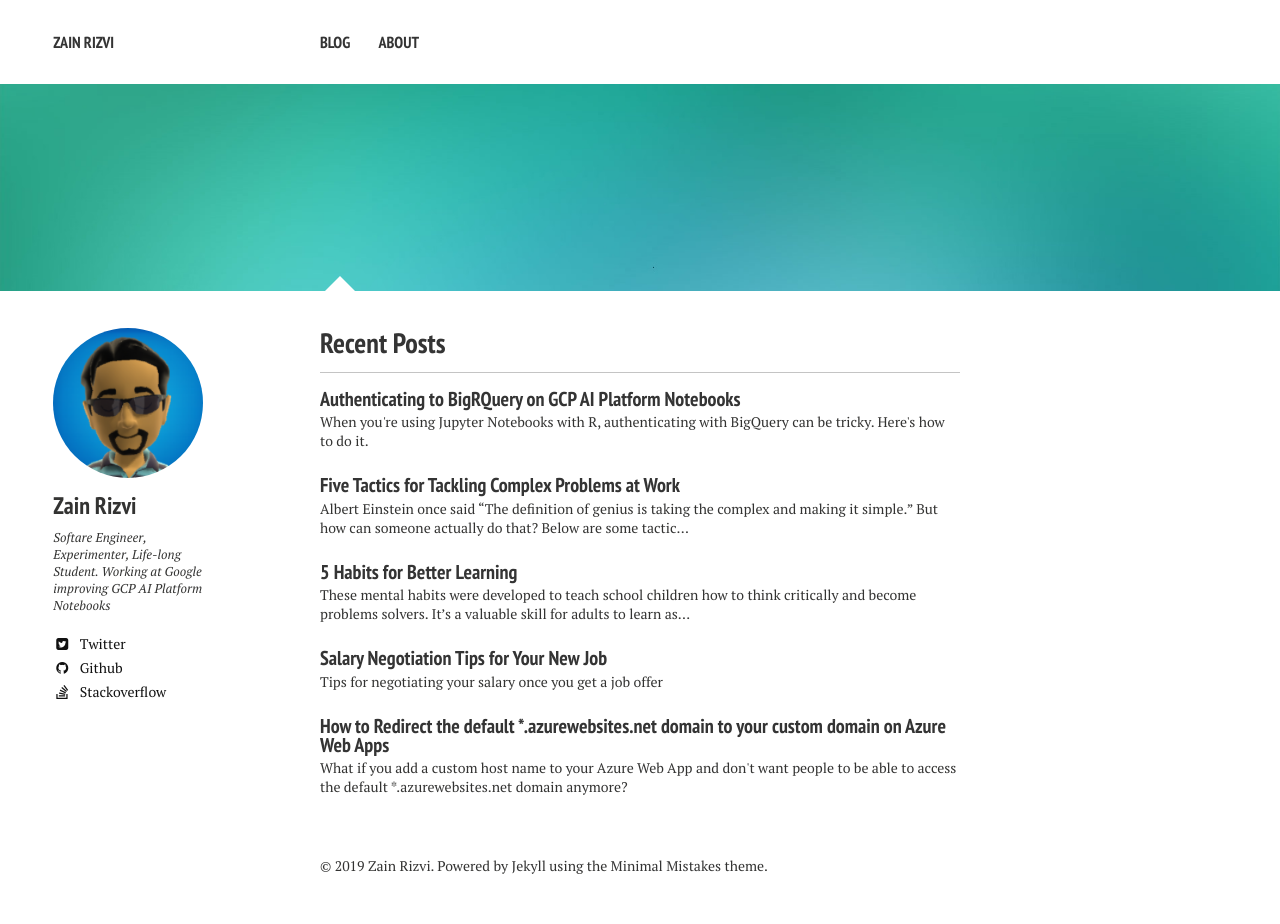
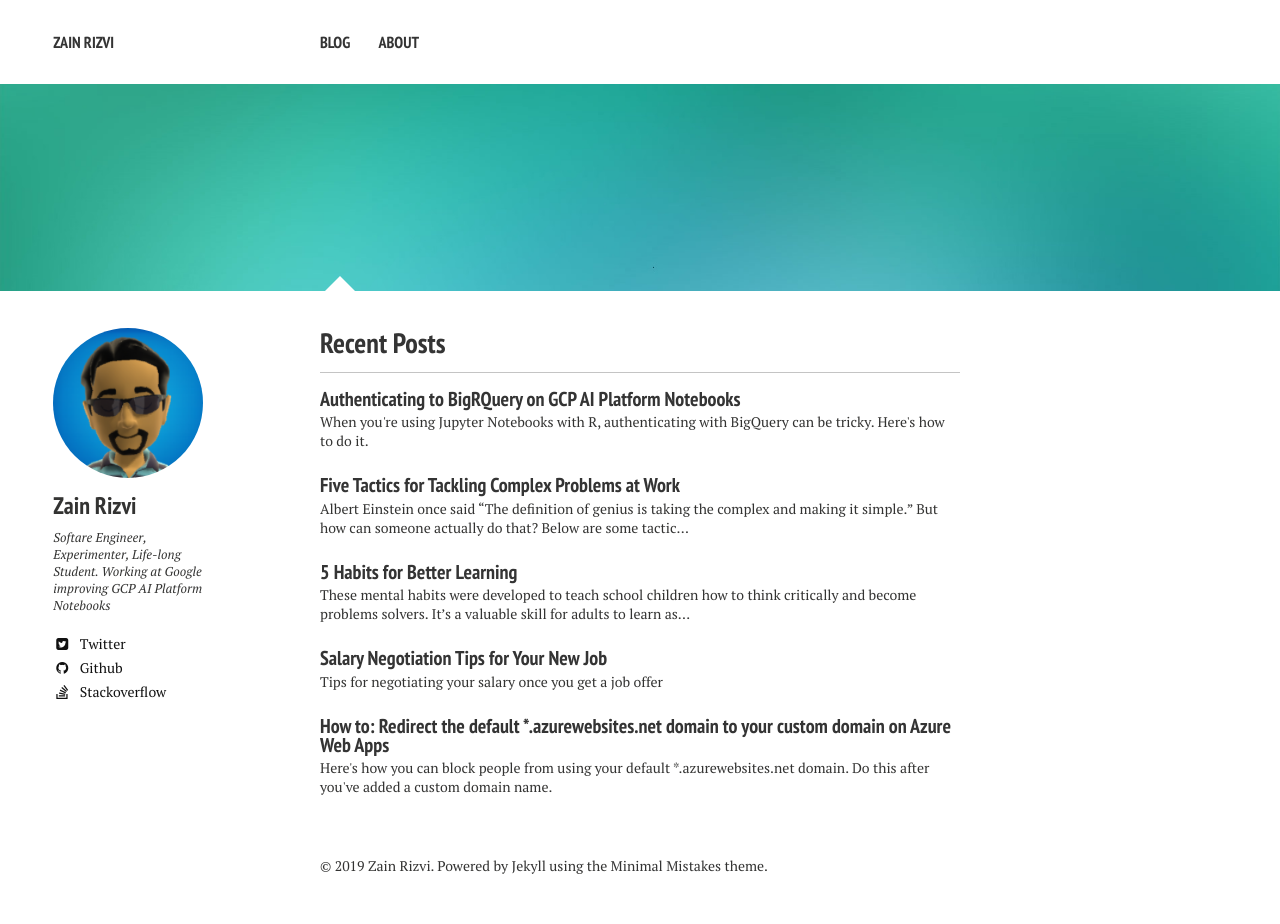
Before and after one commit to ZainRizvi/ZainRizvi.github.io, a Jekyll site: the page built from index.md, in a window 1280 px wide. Built offline with Jekyll 4.4.1, drawn with Linux system fonts in a browser that asks for light colours; nearby versions of some CDN libraries.

Commit message:
Update from Forestry.io Zain Rizvi updated _posts/2016-04-07-block-default-azure-websites-domain.md

```diff
--- a/_posts/2016-04-07-block-default-azure-websites-domain.md
+++ b/_posts/2016-04-07-block-default-azure-websites-domain.md
@@ -1,10 +1,13 @@
 ---
 layout: post
-title: "How to Redirect the default *.azurewebsites.net domain to your custom domain on Azure Web Apps"
-excerpt: "What if you add a custom host name to your Azure Web App and don't want people to be able to access the default *.azurewebsites.net domain anymore?"
-tags: [Tutorial]
+title: 'How to: Redirect the default *.azurewebsites.net domain to your custom domain
+  on Azure Web Apps'
+excerpt: Here's how you can block people from using your default *.azurewebsites.net
+  domain.  Do this after you've added a custom domain name.
+tags:
+- Tutorial
+
 ---
-
 When you create a new website using [Azure Web Apps](https://azure.microsoft.com/en-us/services/app-service/web/) you get a default `<sitename>.azurewebsites.net` domain assigned to your site.  That's great, but what if you add a custom host name to your site and don't want people to be able to access your default *.azurewebsites.net domain anymore? (You paid good money for that custom domain.)  This post explains how to redirect all traffic aimed at your site's default domain to your custom domain instead.
 
 It's really simple. You just need to add a redirect rule to your site's web.config file.  You can do that by adding the following rewrite rule to the web.config file in your wwwroot folder.  If you don't have a web.config file, then you can create one and just paste the text below into it, just change the host names to match your site's host names:
```
